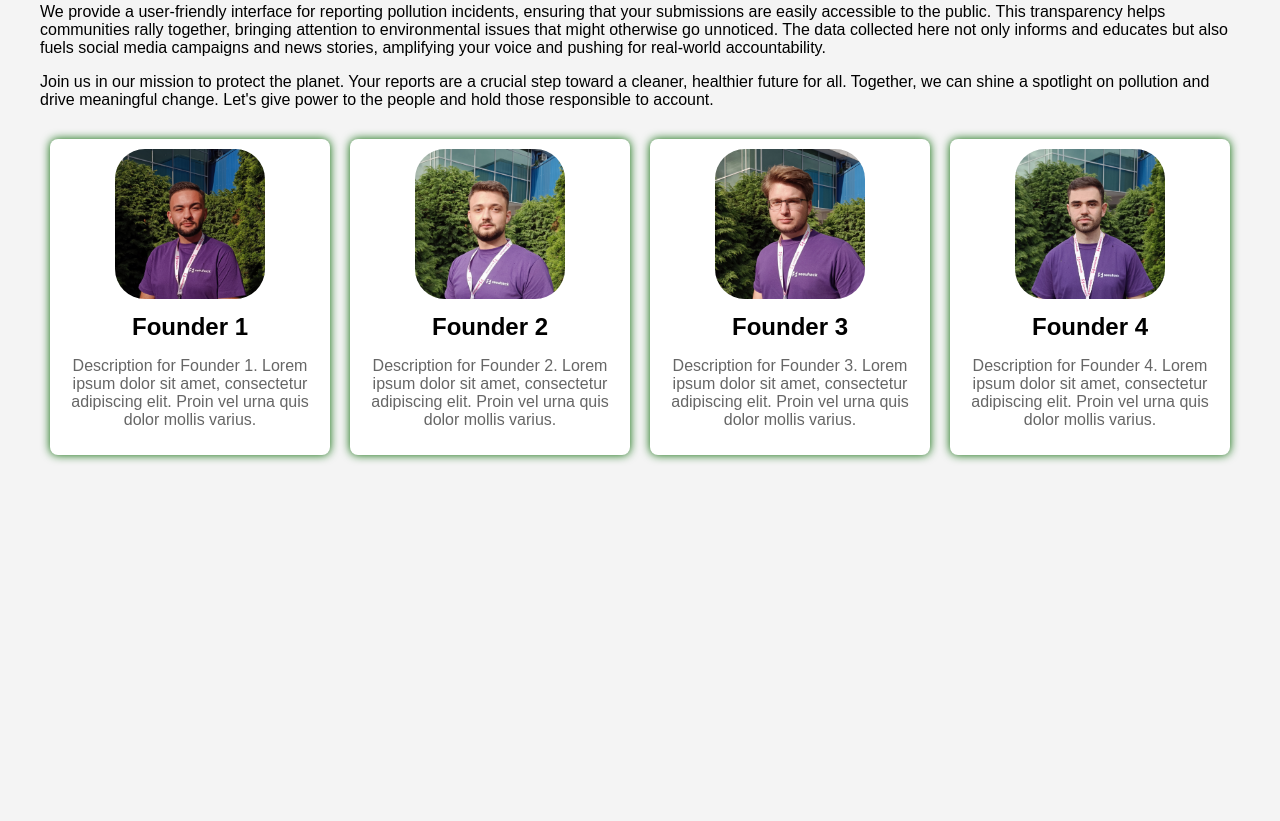
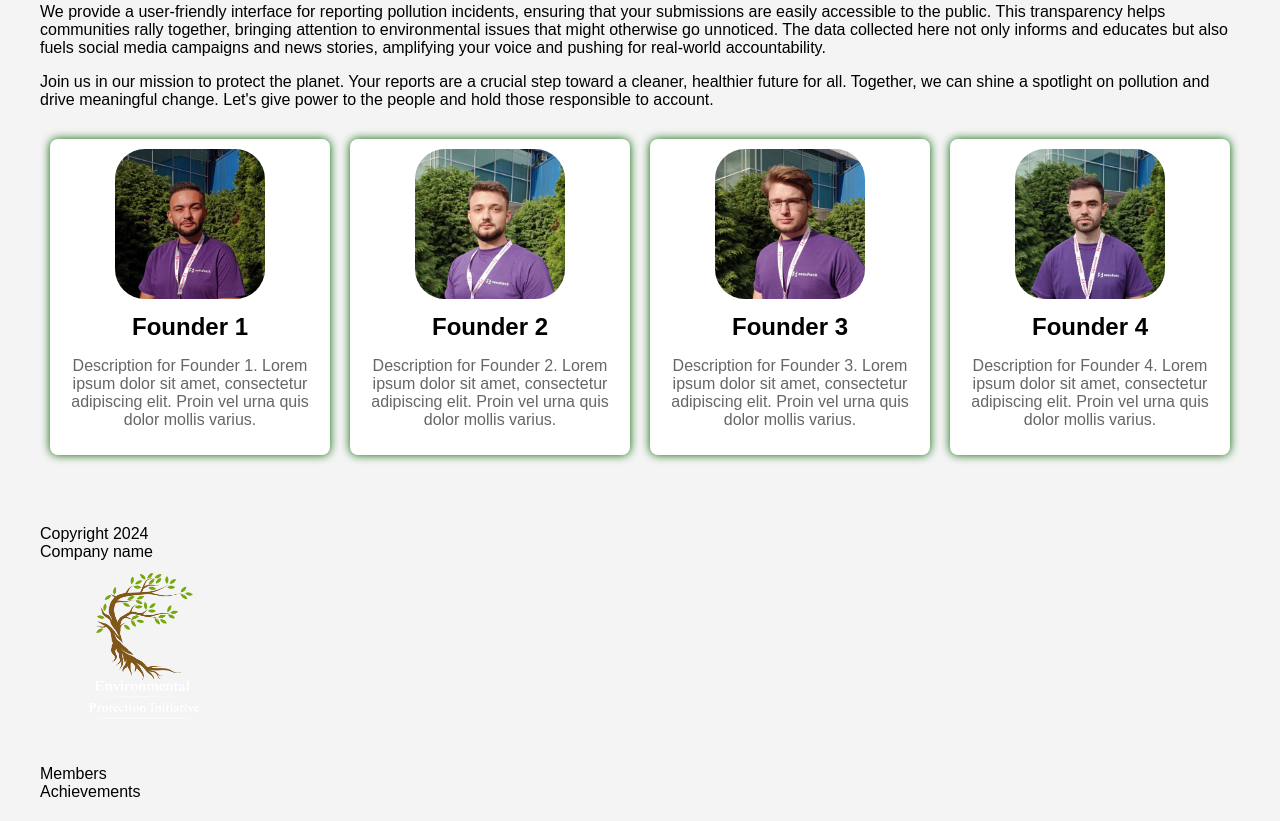
Before and after one commit to DrinKurtishi/Hackathon, a plain HTML site: page about_us.html in a window 1280 px wide. Shown: the part 328-1149 px from the top of the page. Before the commit the page ends 833 px from the top, so only its background shows below. Drawn offline with Linux system fonts and the light colour scheme.

Commit message:
code change

```diff
--- a/about_us.html
+++ b/about_us.html
@@ -43,5 +43,19 @@
             </div>
         </div>
     </div>
+
+    <div class="footer">
+        <div class="container">
+            <div class="copyright">Copyright 2024</div>
+            <div class="probably-logo">Company name</div>
+            <div class="logo">
+                <img src="homepage_photos/FooterL.png" height="200px" alt="Logo">
+            </div>
+            <div class="members">Members</div>
+            <div class="achievements">Achievements</div>
+        </div>
+    </div>
 </body>
 </html>
+</body>
+</html>
```
